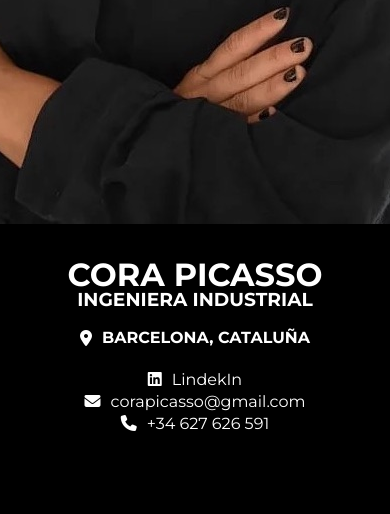
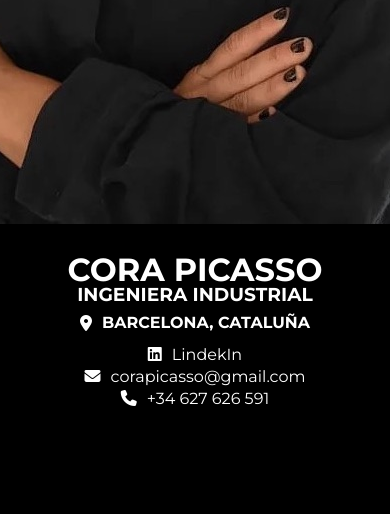
Before and after one commit to ortizjoaquin/cora-portfolio, a PHP site: page / in a window 390 px wide. Shown: the part 717-1231 px from the top of the page. Run offline with PHP 8.4, Linux system fonts and the light colour scheme; some libraries are stand-ins or nearby versions.

Commit message:
responsive fixes

```diff
--- a/src/public/css/nav.css
+++ b/src/public/css/nav.css
@@ -53,13 +53,13 @@
   color: #fff;
   margin: 1rem 1rem;
   padding: 0 1rem;
-  font-size: 2.5rem;
+  font-size: 2rem;
   text-align: end;
   font-weight: 200;
 }
 
 .mobile-menu__routes {
-  font-size: 2.5rem;
+  font-size: 2rem;
   text-transform: uppercase;
 }
 
@@ -67,8 +67,8 @@
   display: flex;
   justify-content: space-evenly;
   text-align: center;
-  font-size: 2.5rem;
-  padding-bottom: 15vh;
+  font-size: 2rem;
+  padding-bottom: 20vh;
 }
 
 .mobile-menu__contact i {
--- a/src/public/css/style.css
+++ b/src/public/css/style.css
@@ -53,7 +53,7 @@ overflow: hidden;
 }
 
 .home-info__title {
-  margin: 10px;
+  margin: 5px;
   text-align: center;
   text-transform: uppercase;
 }
@@ -65,13 +65,13 @@ overflow: hidden;
 .home-info__location {
   display: flex;
   justify-content: center;
-  margin: 10px;
+  margin: 5px;
   text-transform: uppercase;
 }
 
 .home-info__contact {
   text-align: center;
-  margin: 10px;
+  margin: 5px;
 }
 
 .home-info__contact ul li {
```
